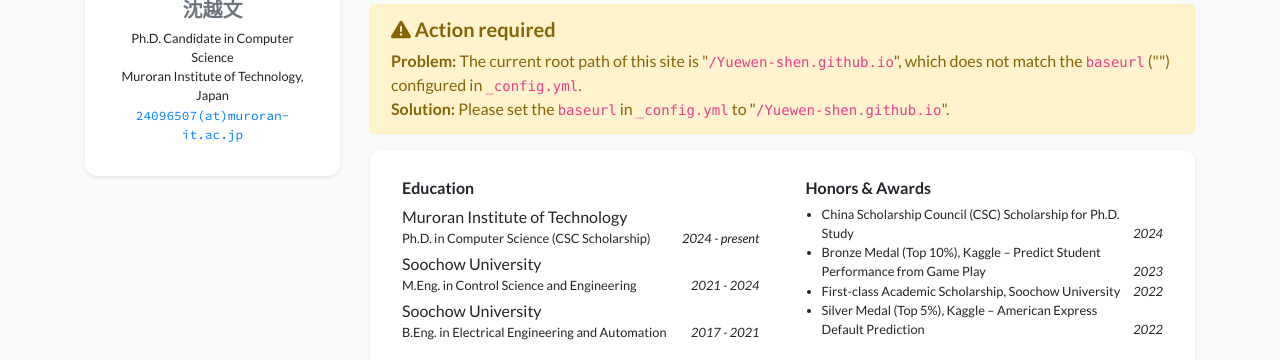
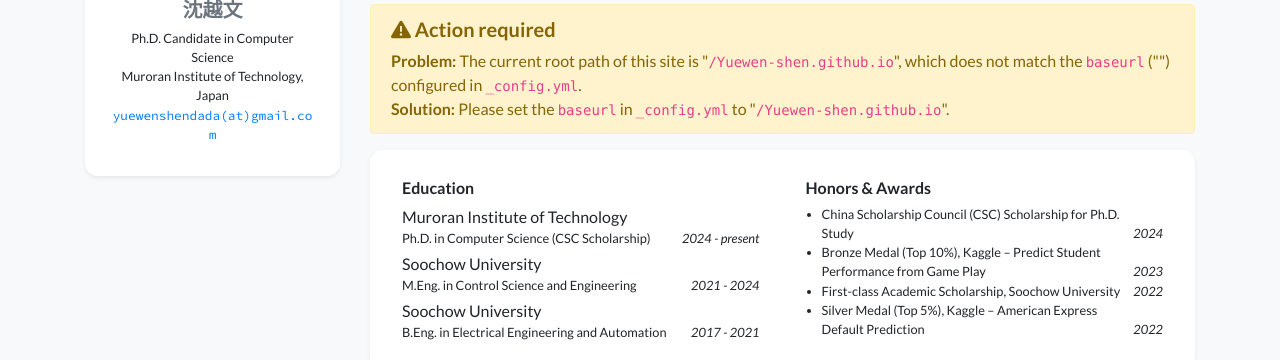
Before and after one commit to Yuewen-shen/Yuewen-shen.github.io, a Jekyll site: the page built from index.html, in a window 1280 px wide. Shown: the part 446-806 px from the top of the page. Built offline with Jekyll 4.4.1, drawn with Linux system fonts in a browser that asks for light colours; nearby versions of some CDN libraries; a style sheet for code colours, icons or effects is not loaded.

Commit message:
Switch contact email to Gmail
Co-Authored-By: Claude Opus 5.5 <noreply@anthropic.com>

```diff
--- a/_data/profile.yml
+++ b/_data/profile.yml
@@ -7,7 +7,7 @@ positions:
 - name: Muroran Institute of Technology, Japan
 
 
-email: "24096507@muroran-it.ac.jp"
+email: "yuewenshendada@gmail.com"
 # cv_link: /assets/files/cv.pdf
 # gscholar: your_google_scholar_id
 # github: your_github_id
```
